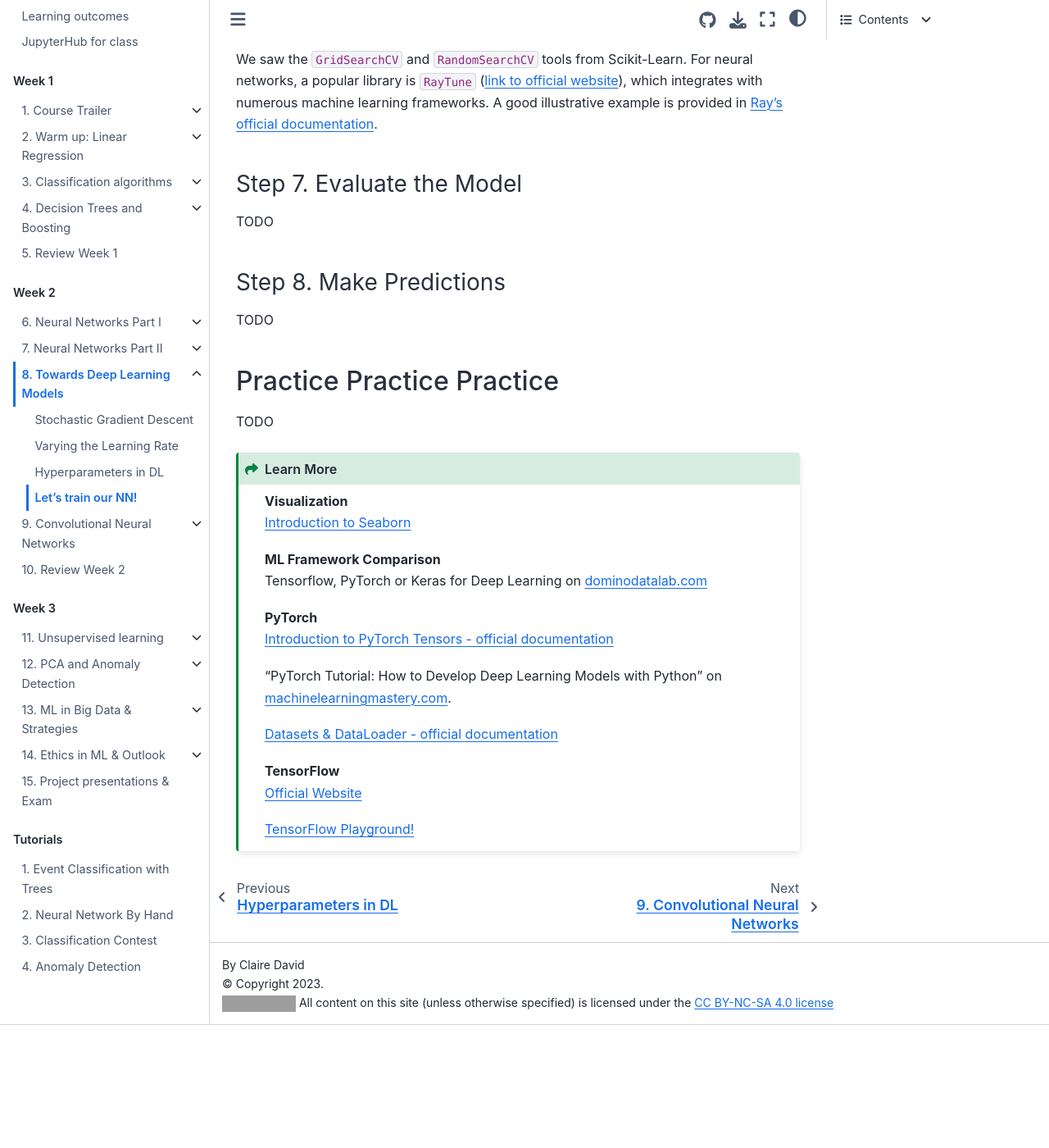
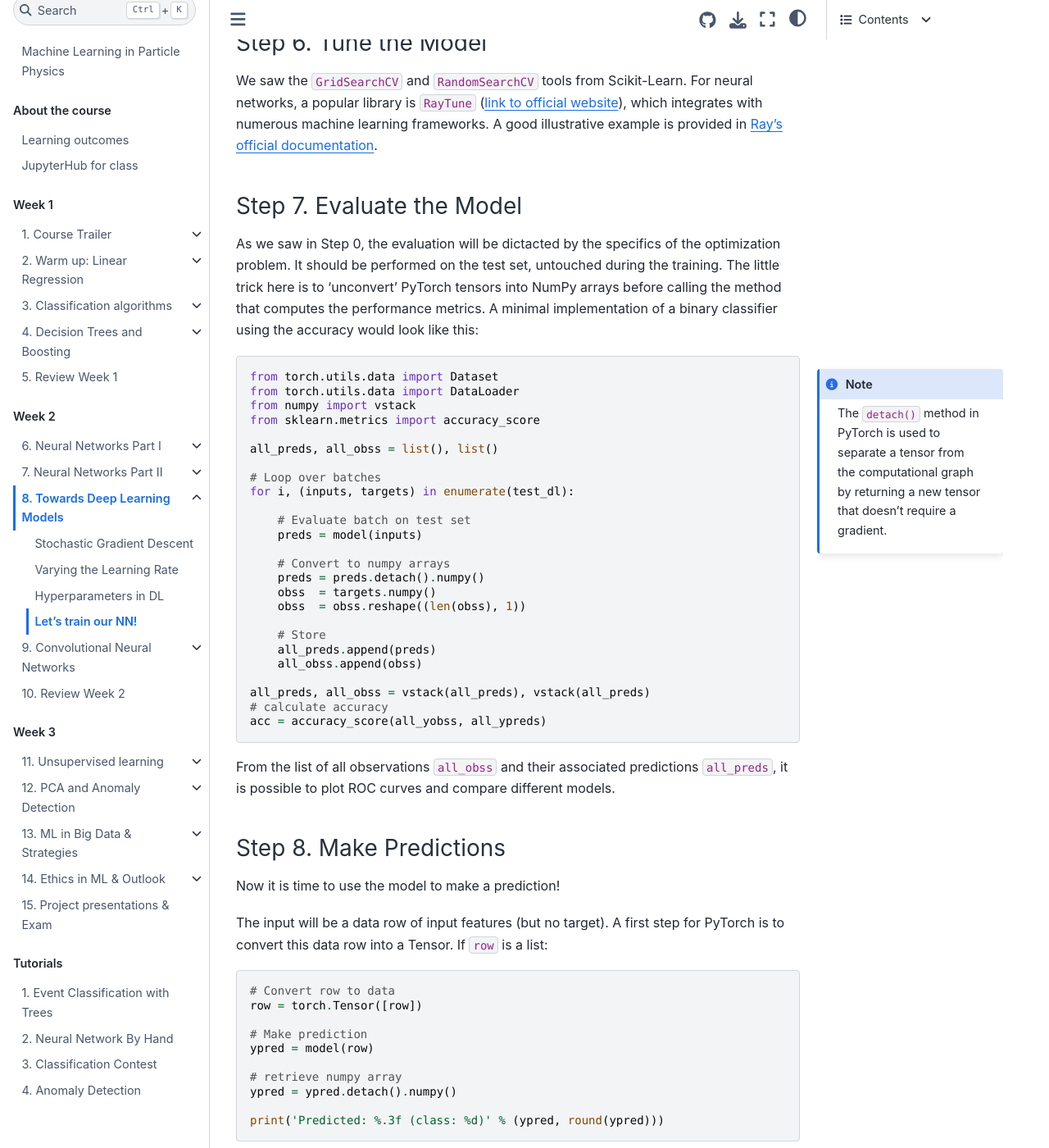
Before and after one commit to clairedavid/ml_in_hep, a Jupyter Book: the page built from week2/DL_trainNN.md, in a window 1280 px wide and 1400 px high, scrolled down 13849 px. Shown: the whole window at 82% size. Built offline with Jupyter Book 1.0.4 settings and Sphinx 7.4.7 and the Sphinx Book theme 1.1.4, drawn with Linux system fonts in a browser that asks for light colours; pages that are not in the unit, such as notebooks, are missing from menus; before the commit the page ends 15099 px from its top, so only the background shows below that; some of the changed text lies outside the part shown; grey boxes are pictures that could not be loaded.

Commit message:
Lecture 8 done

`````diff
--- a/week2/DL_trainNN.md
+++ b/week2/DL_trainNN.md
@@ -245,6 +245,7 @@
 ```{admonition} Exercise
 :class: seealso
 On which dataset(s) the feature scaling should be applied?
+The training, the validation, and/or the test set(s)?
 ```
 
 (DL_trainNN:stepDefine)=
@@ -355,8 +356,7 @@
 * `CrossEntropyLoss`: Categorical cross-entropy loss for multi-class classification.
 
 __Optimization algorithm__
-Again PyTorch has optimizers of the shelf thanks to its `torch.optim` package.
-These names should sound familiar to you: `optim.SGD`, `optim.Adam`, etc. More on [PyTorch `optim` page](https://pytorch.org/docs/stable/optim.html).
+PyTorch has optimizers of the shelf thanks to its `torch.optim` package. Among the plethora of optimizers, some such as `optim.SGD` or `optim.Adam` should sound familiar to you. Find more on [PyTorch `optim` page](https://pytorch.org/docs/stable/optim.html).
 
 Let's put things together. The `train` variable is a PyTorch tensor from a `Dataset` instance.
 
@@ -394,25 +394,68 @@
 We saw the `GridSearchCV` and `RandomSearchCV` tools from Scikit-Learn. For neural networks, a popular library is `RayTune` ([link to official website](https://docs.ray.io/en/latest/tune/index.html)), which integrates with numerous machine learning frameworks. A good illustrative example is provided in [Ray's official documentation](https://docs.ray.io/en/latest/tune/examples/tune-pytorch-cifar.html#tune-pytorch-cifar-ref).
 
 ### Step 7. Evaluate the Model
-TODO
+As we saw in Step 0, the evaluation will be dictacted by the specifics of the optimization problem. It should be performed on the test set, untouched during the training. The little trick here is to 'unconvert' PyTorch tensors into NumPy arrays before calling the method that computes the performance metrics.
+A minimal implementation of a binary classifier using the accuracy would look like this:
+````{margin}
+```{note}
+The `detach()` method in PyTorch is used to separate a tensor from the computational graph by returning a new tensor that doesn't require a gradient.
+```
+````
+```python
+from torch.utils.data import Dataset
+from torch.utils.data import DataLoader
+from numpy import vstack
+from sklearn.metrics import accuracy_score
 
+all_preds, all_obss = list(), list()
+
+# Loop over batches
+for i, (inputs, targets) in enumerate(test_dl):
+
+    # Evaluate batch on test set
+    preds = model(inputs)
+
+    # Convert to numpy arrays
+    preds = preds.detach().numpy()
+    obss  = targets.numpy()
+    obss  = obss.reshape((len(obss), 1))
+
+    # Store
+    all_preds.append(preds)
+    all_obss.append(obss)
+
+all_preds, all_obss = vstack(all_preds), vstack(all_preds)
+# calculate accuracy
+acc = accuracy_score(all_yobss, all_ypreds)
+```
+From the list of all observations `all_obss` and their associated predictions `all_preds`, it is possible to plot ROC curves and compare different models.
 
 ### Step 8. Make Predictions
-TODO
+Now it is time to use the model to make a prediction!
 
+The input will be a data row of input features (but no target). A first step for PyTorch is to convert this data row into a Tensor. If `row` is a list:
 
+```python
+# Convert row to data
+row = torch.Tensor([row])
 
+# Make prediction
+ypred = model(row)
 
+# retrieve numpy array
+ypred = ypred.detach().numpy()
 
+print('Predicted: %.3f (class: %d)' % (ypred, round(ypred)))
+```
 
-## Practice Practice Practice
-TODO
-
+## Summary: Practice Practice Practice
+You reached the end of this long page. Good. You now know the steps and building coding blocks to start your deep learning journey. But most important is practice. This will be done during tutorials and assignments. A great way to learn is to join ML competition websites such as Kaggle.com ([website](https://www.kaggle.com/)). Another opportunity to become better: your own project! If you are curious about a given scientific field and can find a dataset, play around driven by your own questions!
 
 ```{admonition} Learn More
 :class: seealso
 
 __Visualization__
+[Matplotlib](https://www.kaggle.com/)
 [Introduction to Seaborn](https://seaborn.pydata.org/tutorial/introduction)
 
 __ML Framework Comparison__
@@ -420,14 +463,11 @@
 
 __PyTorch__
 [Introduction to PyTorch Tensors - official documentation](https://pytorch.org/tutorials/beginner/introyt/tensors_deeper_tutorial.html)
-
 "PyTorch Tutorial: How to Develop Deep Learning Models with Python" on [machinelearningmastery.com](https://machinelearningmastery.com/pytorch-tutorial-develop-deep-learning-models/).
-
 [Datasets & DataLoader - official documentation](https://pytorch.org/tutorials/beginner/basics/data_tutorial.html)
 
 __TensorFlow__
 [Official Website](https://www.tensorflow.org/)
-
 [TensorFlow Playground!](https://playground.tensorflow.org)
 
 ```
`````
Also changed, not shown: other parts of week2/DL_trainNN.md (+1 -1 lines), README.md (+3 -1 lines), week2/DL.md (+2 -2 lines), week2/DL_stochGD.md (+1 -1 lines).
